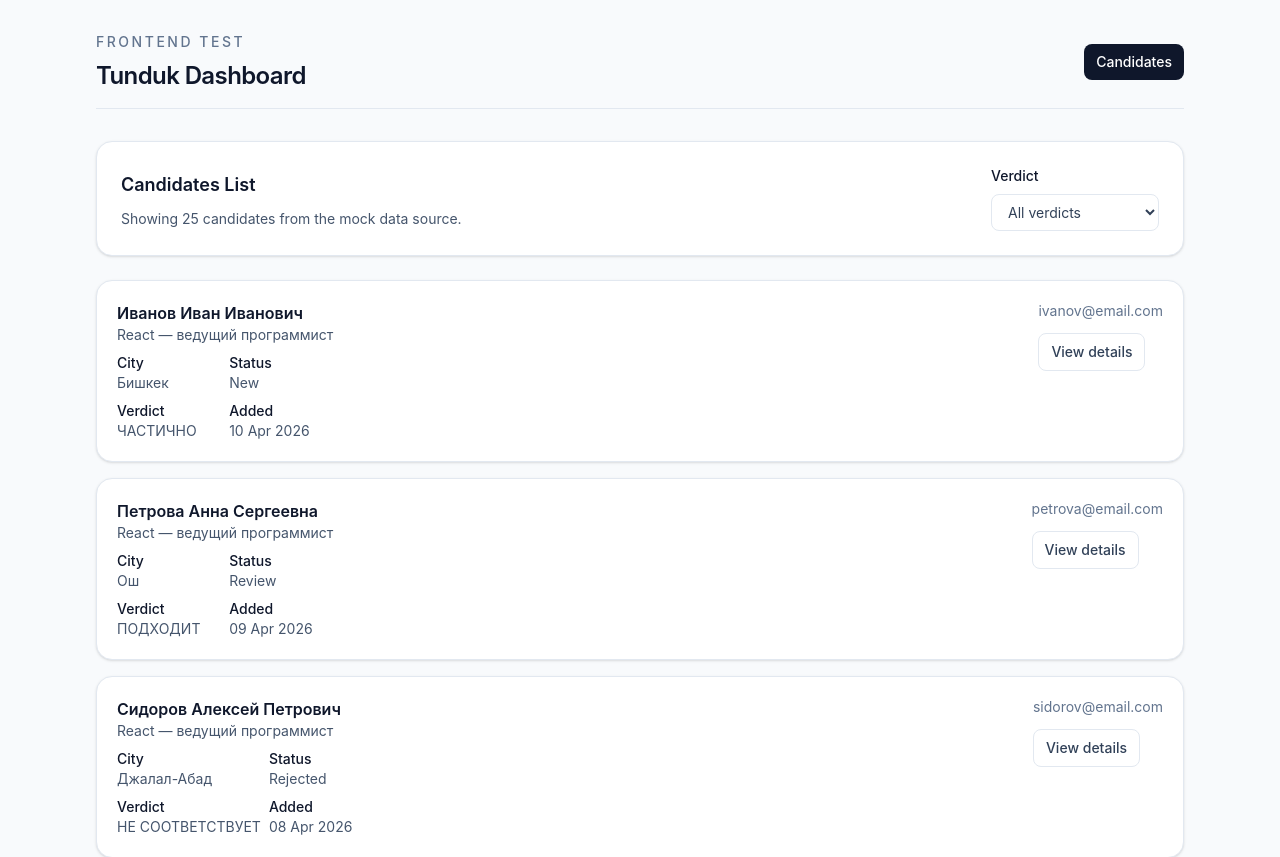
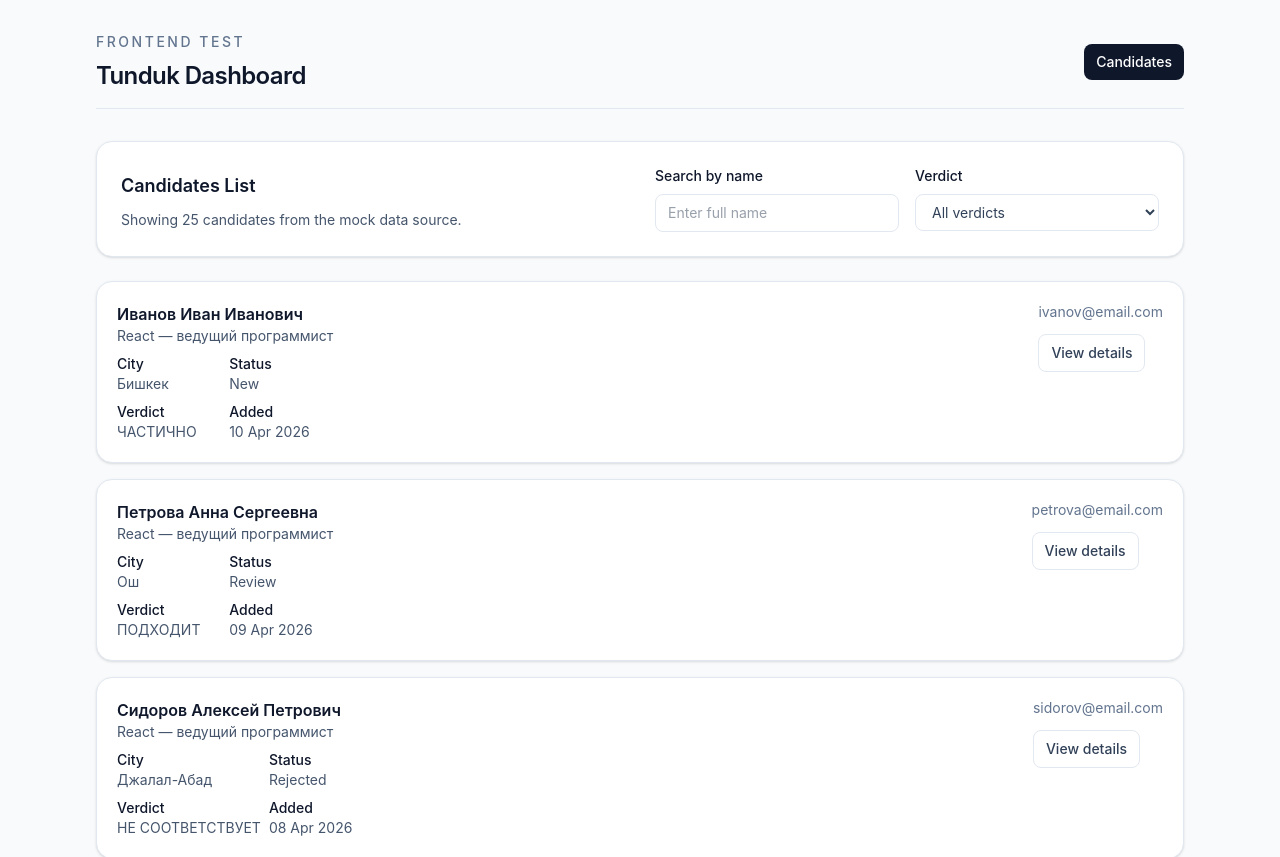
Before and after one commit to unclebusy/tunduk_dashboard, a React (Vite) app: page /candidates in a window 1280 px wide. Shown: the top 857 px of the page. Built offline with nearby package versions, Linux system fonts and the light colour scheme.

Commit message:
Add candidate name search synced with list query params

```diff
--- a/src/pages/CandidatesListPage.tsx
+++ b/src/pages/CandidatesListPage.tsx
@@ -25,15 +25,34 @@ function CandidatesListPage() {
   const [errorMessage, setErrorMessage] = useState<string | null>(null);
   const [reloadKey, setReloadKey] = useState(0);
   const queryParams = parseCandidateListQueryParams(searchParams);
-  const filteredCandidates = queryParams.verdict
-    ? candidates.filter(({ verdict }) => verdict === queryParams.verdict)
-    : candidates;
+  const filteredCandidates = candidates.filter((candidate) => {
+    const matchesVerdict = queryParams.verdict
+      ? candidate.verdict === queryParams.verdict
+      : true;
+    const matchesSearch = queryParams.search
+      ? candidate.name
+          .toLocaleLowerCase()
+          .includes(queryParams.search.toLocaleLowerCase())
+      : true;
+
+    return matchesVerdict && matchesSearch;
+  });
 
   function handleVerdictChange(nextVerdict?: CandidateVerdict) {
     setSearchParams(
       serializeCandidateListQueryParams({
         ...queryParams,
         verdict: nextVerdict,
+        page: 1,
+      }),
+    );
+  }
+
+  function handleSearchChange(nextSearch: string) {
+    setSearchParams(
+      serializeCandidateListQueryParams({
+        ...queryParams,
+        search: nextSearch,
         page: 1,
       }),
     );
@@ -129,7 +148,21 @@ function CandidatesListPage() {
             </p>
           </div>
 
-          <label className="block max-w-xs">
+          <div className="grid gap-4 sm:grid-cols-2 lg:min-w-[28rem]">
+            <label className="block">
+              <span className="mb-2 block text-sm font-medium text-slate-900">
+                Search by name
+              </span>
+              <input
+                type="search"
+                value={queryParams.search ?? ''}
+                onChange={(event) => handleSearchChange(event.target.value)}
+                placeholder="Enter full name"
+                className="block w-full rounded-lg border border-slate-200 bg-white px-3 py-2 text-sm text-slate-700 outline-none transition-colors focus:border-slate-400"
+              />
+            </label>
+
+            <label className="block">
               <span className="mb-2 block text-sm font-medium text-slate-900">
                 Verdict
               </span>
@@ -152,6 +185,7 @@ function CandidatesListPage() {
               </select>
             </label>
           </div>
+        </div>
       </section>
 
       <section className="space-y-4">
@@ -161,7 +195,7 @@ function CandidatesListPage() {
           ))
         ) : (
           <div className="rounded-2xl border border-slate-200 bg-white p-6 text-sm leading-6 text-slate-600 shadow-sm">
-            No candidates match the selected verdict.
+            No candidates match the current filters.
           </div>
         )}
       </section>
```
Lines whose indentation alone changed are shown as unchanged.
